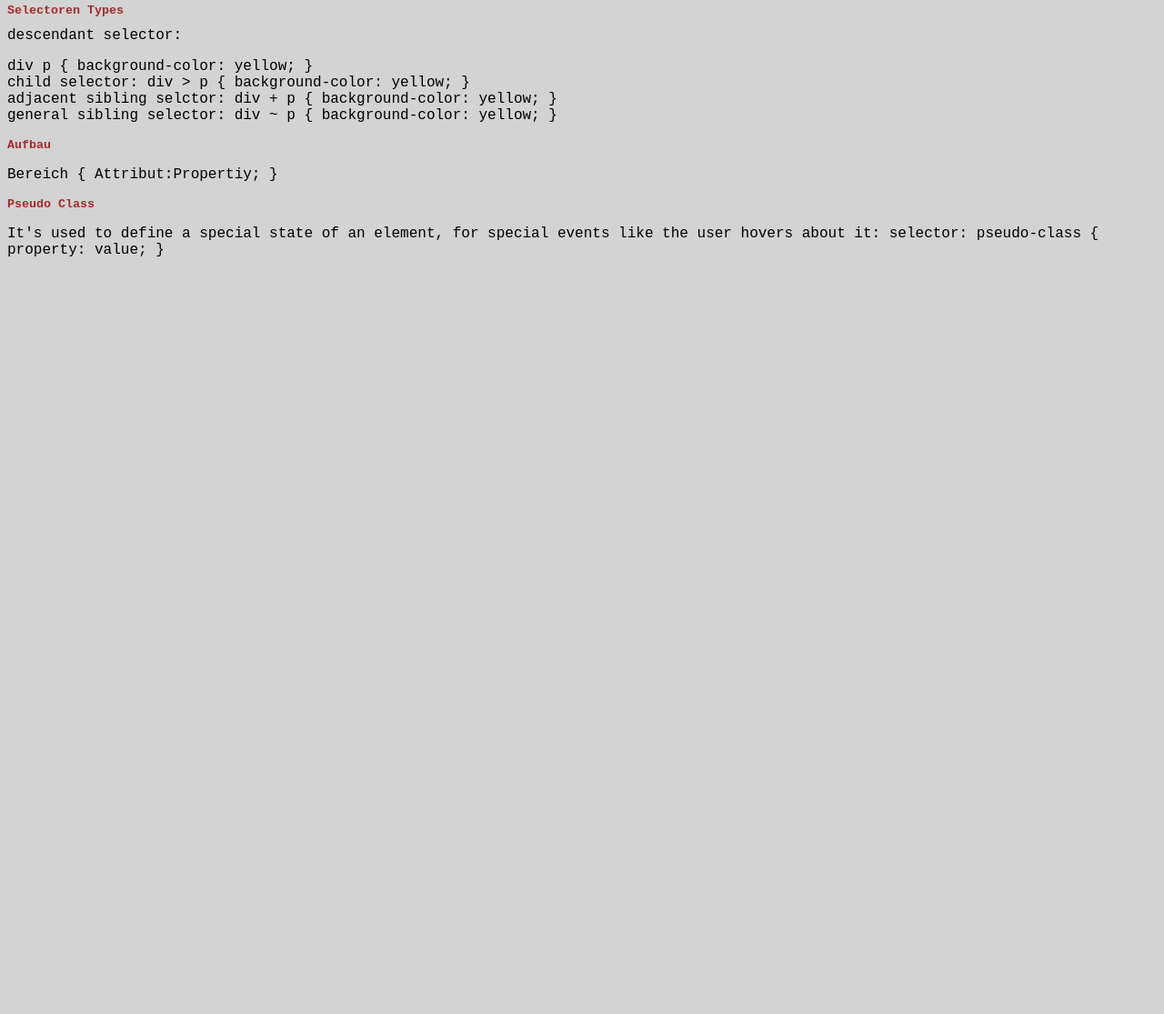
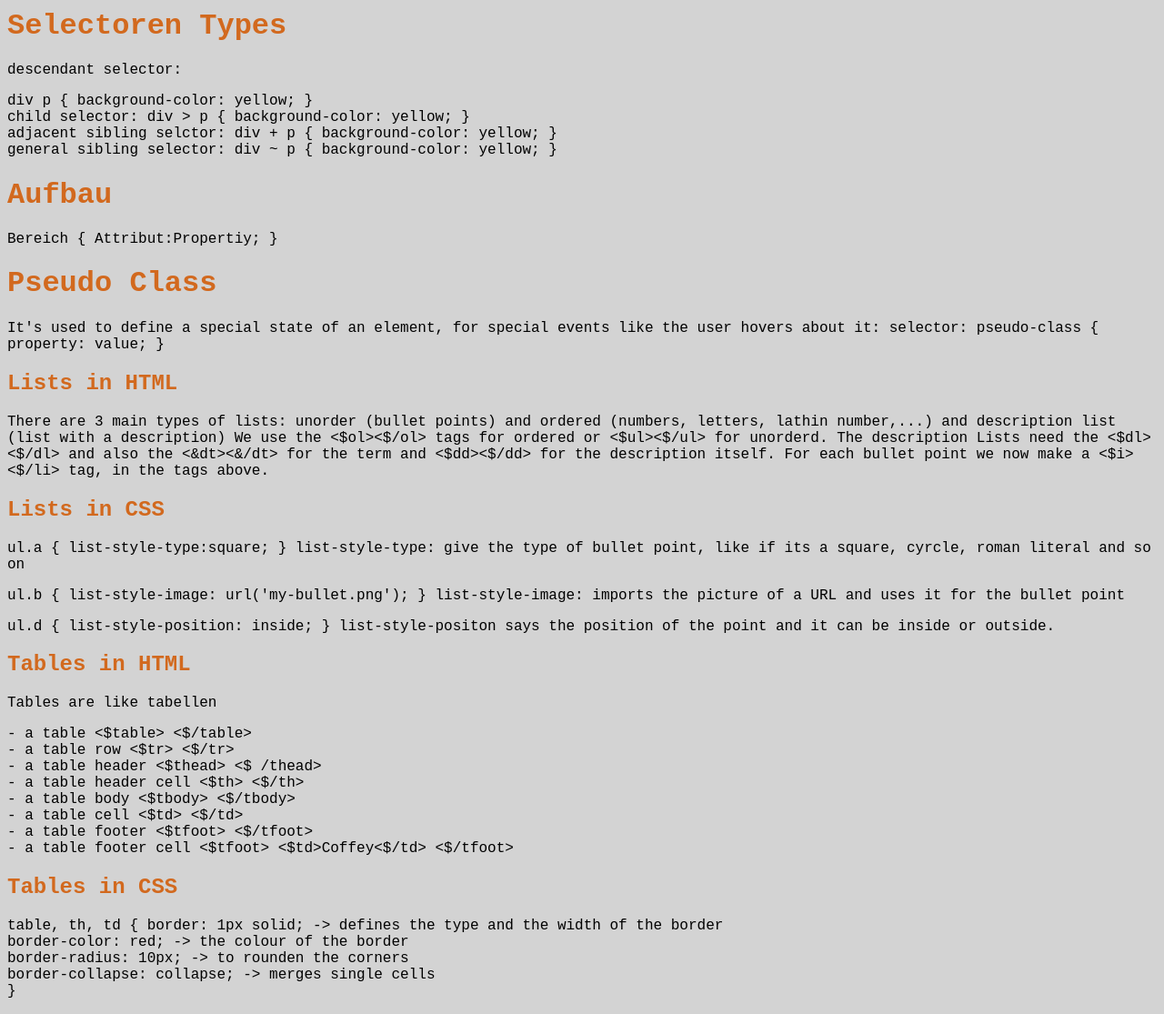
Before and after one commit to if-03-01-2bhif-wmc-2223/floating-assignment-cheat-sheet-HathalerMichael, a plain HTML site: page index.html in a window 1280 px wide. Shown: the part 777-1892 px from the top of the page at 91% size. Before the commit the page ends 1077 px from the top, so only its background shows below. Drawn offline with Linux system fonts and the light colour scheme.

Commit message:
Cheat Sheet

```diff
--- a/index.html
+++ b/index.html
@@ -63,7 +63,7 @@
             <p>components of a ccs-File:  selector and other properties like colour, text-align
             </p>
         </section>
-        <h2>Selectoren Types</h2>
+        <h1>Selectoren Types</h1>
         <section>descendant selector:
             <p>div p {
                background-color: yellow;
@@ -84,13 +84,13 @@
                background-color: yellow;
             }</p>
         </section>
-        <h2>Aufbau</h2>
+        <h1>Aufbau</h1>
         <section>
             <p>Bereich {
                 Attribut:Propertiy;
             }</p>
         </section>
-        <h2>Pseudo Class</h2>
+        <h1>Pseudo Class</h1>
         <section>
             <p>It's used to define a special state of an element, for special events like the user hovers about it:
             selector:
@@ -99,5 +99,89 @@
             }
             </p>
         </section>
+        <section>
+            <h1>Lists in HTML</h1>
+            <p>There are 3 main types of lists: unorder (bullet points) and ordered (numbers, letters, lathin number,...) and description list (list with a description)
+                We use the <$ol><$/ol> tags for ordered or <$ul><$/ul> for unorderd. The description Lists
+                need the <$dl><$/dl> and also the <&dt><&/dt> for the term and <$dd><$/dd> for the description itself. For each bullet point we now make a <$i><$/li>
+                tag, in the tags above.
+            </p>
+        </section>
+        <section>
+            <h1>Lists in CSS</h1>
+            <p>
+                ul.a {
+                    list-style-type:square;
+                 }
+
+                 list-style-type: give the type of bullet point, like if its a square, cyrcle, roman literal and so on
+            </p>
+            <p>
+                ul.b {
+                    list-style-image: url('my-bullet.png');
+                 }
+
+                 list-style-image: imports the picture of a URL and uses it for the bullet point
+            </p>
+            <p>
+                ul.d {
+                    list-style-position: inside;
+                 }
+
+                 list-style-positon says the position of the point and it can be inside or outside.
+            </p>
+        </section>
+        <section>
+            <h1>Tables in HTML</h1>
+            <p>Tables are like tabellen</p>
+            <p>
+                - a table
+                <$table>
+                <$/table>
+
+                <br>
+                - a table row
+                <$tr>
+                <$/tr>
+                <br>
+                - a table header
+                <$thead>
+                <$ /thead>
+                <br>
+                - a table header cell
+                <$th>
+                <$/th>
+                <br>
+                - a table body
+                <$tbody>
+                <$/tbody>
+                <br>
+                - a table cell
+                <$td>
+                <$/td>
+                <br>
+                - a table footer
+                <$tfoot>
+                <$/tfoot>
+                <br>
+                - a table footer cell
+                <$tfoot>
+                   <$td>Coffey<$/td>
+                <$/tfoot>
+            </p>
+        </section>
+        <section>
+            <h1>Tables in CSS</h1>
+            <p>
+                table, th, td {
+                    border: 1px solid; -> defines the type and the width of the border<br>
+                    border-color: red; -> the colour of the border<br>
+                    border-radius: 10px; -> to rounden the corners<br>
+                    border-collapse: collapse; -> merges single cells<br>
+                }
+             </p>
+
+
+        </section>
     </body>
 </html>
```
